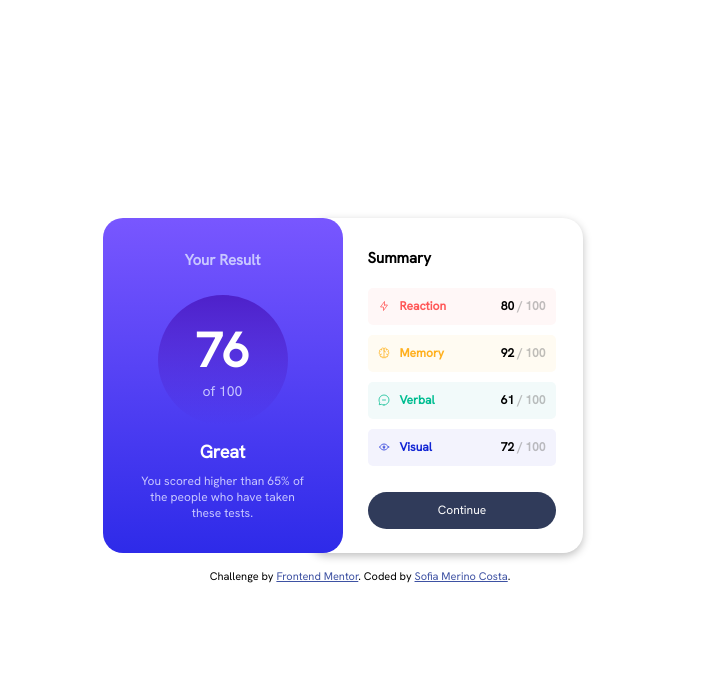
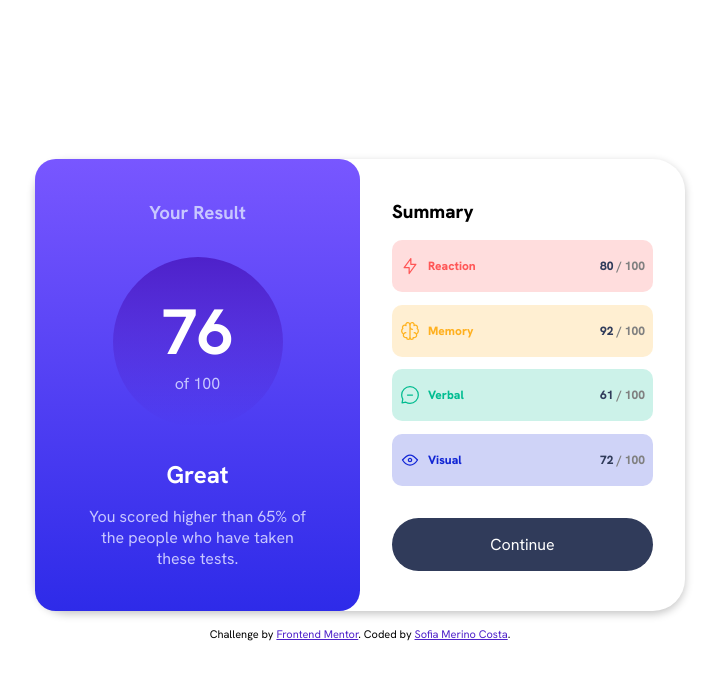
Before and after one commit to agirlhasnoname07/results-summary-component, a plain HTML site: page index.html in a window 1280 px wide. Shown: the whole page, without its empty margins (280-999 px from the left). Drawn offline with Linux system fonts and the light colour scheme.

Commit message:
style changes to make the component more dynamic

```diff
--- a/index.html
+++ b/index.html
@@ -1,105 +1,88 @@
 <!DOCTYPE html>
 <html lang="en">
-
   <head>
-  <meta charset="UTF-8">
-  <meta name="viewport" content="width=device-width, initial-scale=1.0">
+    <meta charset="UTF-8" />
+    <meta name="viewport" content="width=device-width, initial-scale=1.0" />
     <!-- displays site properly based on user's device -->
 
-  <link rel="icon" type="image/png" sizes="32x32" href="./assets/images/favicon-32x32.png">
-  <link rel="stylesheet" href="styles.css" type="text/css">
+    <link
+      rel="icon"
+      type="image/png"
+      sizes="32x32"
+      href="./assets/images/favicon-32x32.png"
+    />
+    <link rel="stylesheet" href="styles.css" type="text/css" />
 
     <title>Frontend Mentor | Results summary component</title>
-
   </head>
 
   <body>
-
     <div class="main-container">
-    <div class="results-container">
-      <h1 class="title"> Your Result
-      </h1>
-      <div class="score-circle-container">
+      <section class="results-container">
+        <h3 class="title">Your Result</h3>
         <div class="circle">
           <span class="score-number">76</span>
           <p class="circle-text">of 100</p>
         </div>
+        <b class="sub-title">Great</b>
+        <p class="sub-text">
+          You scored higher than 65% of the people who have taken these tests.
+        </p>
+      </section>
 
+      <section class="summary-container">
+        <h3 class="title">Summary</h3>
+
+        <div class="categories-container">
+          <!-- Reaction -->
+          <div class="category category-red">
+            <div class="category-id">
+              <img
+                src="./assets/images/icon-reaction.svg"
+                alt="reaction icon"
+              />
+              <p class="result-name">Reaction</p>
             </div>
-      <h3 class="sub-title">Great</h3>
-      <p class="sub-text"> You scored higher than 65% of the people who have taken these tests.</p>
+            <p><b>80</b> / 100</p>
           </div>
 
-    <div class="summary-container">
-      <h4 class="title">Summary</h4>
-
-      <div class="categories-container category-red">
-
+          <div class="category category-yellow">
             <div class="category-id">
-          <img src="./assets/images/icon-reaction.svg" alt="reaction icon">
-          <p class="result-name">Reaction</p>
+              <img src="./assets/images/icon-memory.svg" alt="reaction icon" />
+              <p class="result-name">Memory</p>
             </div>
 
-        <div class="category-score">
-          <p class="score-achieved">80</p>
-          <p class="divider">/</p>
-          <p class="max-score">100</p>
+            <p><b>92</b> / 100</p>
+          </div>
+
+          <div class="category category-green">
+            <div class="category-id">
+              <img src="./assets/images/icon-verbal.svg" alt="reaction icon" />
+              <p class="result-name">Verbal</p>
+            </div>
+
+            <p><b>61</b> / 100</p>
+          </div>
+
+          <div class="category category-blue">
+            <div class="category-id">
+              <img src="./assets/images/icon-visual.svg" alt="reaction icon" />
+              <p class="result-name">Visual</p>
+            </div>
+
+            <p><b>72</b> / 100</p>
           </div>
         </div>
 
-      <div class="categories-container category-yellow">
-
-        <div class="category-id">
-          <img src="./assets/images/icon-memory.svg" alt="reaction icon">
-          <p class="result-name" >Memory</p>
-        </div>
-
-        <div class="category-score">
-          <p class="score-achieved">92</p>
-          <p class="divider">/</p>
-          <p class="max-score">100</p>
-        </div>
-      </div>
-
-      <div class="categories-container category-green">
-
-        <div class="category-id">
-          <img src="./assets/images/icon-verbal.svg" alt="reaction icon">
-          <p class="result-name ">Verbal</p>
-        </div>
-
-        <div class="category-score">
-          <p class="score-achieved">61</p>
-          <p class="divider">/</p>
-          <p class="max-score">100</p>
-        </div>
-      </div>
-
-      <div class="categories-container category-blue">
-
-        <div class="category-id">
-          <img src="./assets/images/icon-visual.svg" alt="reaction icon">
-          <p class="result-name ">Visual</p>
-        </div>
-
-        <div class="category-score">
-          <p class="score-achieved">72</p>
-          <p class="divider">/</p>
-          <p class="max-score">100</p>
-        </div>
-      </div>
-
-      <div class="summary-button-container">
         <button class="summary-button">Continue</button>
-      </div>
-
-    </div>
+      </section>
     </div>
 
     <div class="attribution">
-    Challenge by <a href="https://www.frontendmentor.io?ref=challenge" target="_blank">Frontend Mentor</a>.
-    Coded by <a href="#">Sofia Merino Costa</a>.
+      Challenge by
+      <a href="https://www.frontendmentor.io?ref=challenge" target="_blank"
+        >Frontend Mentor</a
+      >. Coded by <a href="#">Sofia Merino Costa</a>.
     </div>
   </body>
-
 </html>
--- a/styles.scss
+++ b/styles.scss
@@ -1,33 +1,9 @@
-// @import url("https://fonts.googleapis.com/css2?family=Hanken+Grotesk:wght@500;700;800&display=swap");
-
-@font-face {
-  font-family: "Hanken Grotesk Bold";
-  src: url("./assets/fonts/static/HankenGrotesk-Bold.ttf") format("truetype");
-  font-weight: 700;
-  font-style: normal;
-}
-
-@font-face {
-  font-family: "Hanken Grotesk ExtraBold";
-  src: url("./assets/fonts/static/HankenGrotesk-ExtraBold.ttf")
-    format("truetype");
-  font-weight: 800;
-  font-style: normal;
-}
-
-@font-face {
-  font-family: "Hanken Grotesk Medium";
-  src: url("./assets/fonts/static/HankenGrotesk-Medium.ttf") format("truetype");
-  font-weight: 500;
-  font-style: normal;
-}
-
 @font-face {
   font-family: "Hanken Grotesk";
   src: url("./assets/fonts/HankenGrotesk-VariableFont_wght.ttf")
     format("truetype");
-  font-weight: normal;
-  font-style: normal;
+  font-weight: 100 800;
+  font-display: swap;
 }
 
 // Primary
@@ -66,107 +42,101 @@ body {
 .main-container {
   display: flex;
   justify-content: space-between;
+  box-shadow: 0px 3px 8px rgba(0, 0, 0, 0.23);
+  border-radius: 2rem;
+  width: 650px;
+  background-color: $white;
 }
 
 .results-container {
-  width: 240px;
-  height: 335px;
+  width: 50%;
+  padding: 2rem 2rem;
+  border-radius: 1.3rem;
   background: linear-gradient(to bottom, $light-slate-blue, $light-royal-blue);
-  border-radius: 20px;
   display: flex;
   flex-direction: column;
   text-align: center;
   justify-content: center;
-  z-index: 1;
+  gap: 1rem;
 
   .title {
-    margin-bottom: 25px;
-    font-size: 15px;
+    margin-bottom: 1rem;
     color: $light-lavender;
   }
 
-  .score-circle-container {
+  .circle {
     display: flex;
     flex-direction: column;
     align-items: center;
-    margin-bottom: 15px;
-
-    .circle {
-      width: 130px;
-      height: 130px;
+    justify-content: center;
+    width: 170px;
+    height: 170px;
     border-radius: 50%;
     background: linear-gradient(to bottom, $violet-blue, $persian-blue);
-      display: flex;
-      justify-content: center;
-      align-items: center;
-      flex-direction: column;
+    margin: 0 auto;
 
     .score-number {
-        font-size: 48px;
+      font-size: 4rem;
       color: $white;
       font-weight: bold;
     }
     .circle-text {
-        font-size: 14px;
       color: $light-lavender;
     }
   }
-  }
+
   .sub-title {
-    font-size: 18px;
-    margin-bottom: 10px;
+    font-size: 1.5rem;
+    margin-top: 1rem;
     color: $white;
   }
 
   .sub-text {
-    font-size: 12px;
     color: $light-lavender;
-    width: 170px;
-    margin-left: auto;
-    margin-right: auto;
+    width: 220px;
+    margin: 0 auto;
   }
 }
 
 .summary-container {
-  width: 275px;
-  height: 335px;
-  border-radius: 20px;
-  box-shadow: 0 3px 8px rgba(0, 0, 0, 0.25);
-  transform: translateX(-35px);
-  text-align: left;
+  width: 50%;
+  padding: 1.5rem 2rem;
   display: flex;
   flex-direction: column;
-  z-index: 0;
+  gap: 1rem;
 
   .title {
-    margin: 30px 0 20px 60px;
-    font-size: 15px;
     color: black;
     font-weight: 800;
+    margin-top: 1rem;
   }
 
   .categories-container {
-    width: 188px;
-    height: 37px;
     display: flex;
-    justify-content: space-between;
-    align-items: center;
-    text-align: center;
-    border-radius: 5px;
-    margin-left: 60px;
-    margin-bottom: 10px;
+    flex-direction: column;
+    gap: 0.8rem;
 
-    > .category-id,
-    .category-score {
+    .category {
       display: flex;
       align-items: center;
+      justify-content: space-between;
+      padding: 1rem 0.5rem;
+      border-radius: 10px;
 
-      img {
-        margin-right: 10px;
-        margin-left: 10px;
-        width: 12px;
-        height: 12px;
+      p {
+        color: gray;
+
+        b {
+          color: $dark-gray-blue;
+          font-weight: 800;
         }
+      }
+    }
+
+    .category-id {
+      display: flex;
+      align-items: center;
+      gap: 0.5rem;
     }
 
     p {
@@ -176,87 +146,59 @@ body {
   }
 }
 
-.score-achieved {
-  margin-right: 3px;
-  font-weight: bold;
-  color: black;
-}
-
-.divider {
-  opacity: 50%;
-  color: grey;
-  font-weight: bold;
-}
-
-.max-score {
-  margin-right: 10px;
-  margin-left: 3px;
-  color: grey;
-  opacity: 50%;
-  font-weight: bold;
-}
-
 .result-title h1 {
   font-size: 2px;
 }
 
-.summary-button-container {
-  display: flex;
-  flex-wrap: wrap;
-  justify-content: center;
-  align-items: center;
-  text-align: center;
-  padding: 1rem 0.5rem;
-}
-
 .summary-button {
-  width: 188px;
-  height: 37px;
-  display: flex;
-  justify-content: center;
-  align-items: center;
+  padding: 1rem;
   border: none;
-  border-radius: 50px;
+  border-radius: 2rem;
   background-color: $dark-gray-blue;
   color: $white;
-  font-size: 12px;
+  font-size: 1rem;
   cursor: pointer;
-  margin-left: 34px;
-  margin-top: auto;
+  margin: 1rem 0;
 
-  .summary-button:hover {
+  &:hover {
     background: linear-gradient(
       to bottom,
-      var(--Light-slate-blue-background),
-      var(--Light-royal-blue-background)
+      $light-slate-blue,
+      $light-royal-blue
     );
   }
 }
 
-.components-score {
-  width: 0;
-  height: 0;
-  display: flex;
+.category-red {
+  background-color: hsla(0, 100%, 67%, 0.2);
+
+  .result-name {
+    color: $light-red !important;
   }
-
-.category-red {
-  color: $light-red;
-  background-color: rgb(255, 247, 247);
 }
 
 .category-yellow {
-  color: $orangey-yellow;
-  background-color: rgba(255, 251, 242, 255);
+  background-color: hsla(39, 100%, 56%, 0.2);
+
+  .result-name {
+    color: $orangey-yellow !important;
+  }
 }
 
 .category-green {
-  color: $green-teal;
-  background-color: rgba(242, 250, 250, 255);
+  background-color: hsla(166, 100%, 37%, 0.2);
+
+  .result-name {
+    color: $green-teal !important;
+  }
 }
 
 .category-blue {
-  color: $cobalt-blue;
-  background-color: rgba(243, 243, 253, 255);
+  background-color: hsla(234, 85%, 45%, 0.2);
+
+  .result-name {
+    color: $cobalt-blue !important;
+  }
 }
 
 .attribution {
@@ -264,6 +206,6 @@ body {
   text-align: center;
   margin-top: 1rem;
   a {
-    color: hsl(228, 45%, 44%);
+    color: $violet-blue;
   }
 }
```
Also changed, not shown: styles.css, 2 other files. Lines whose indentation alone changed are shown as unchanged.
